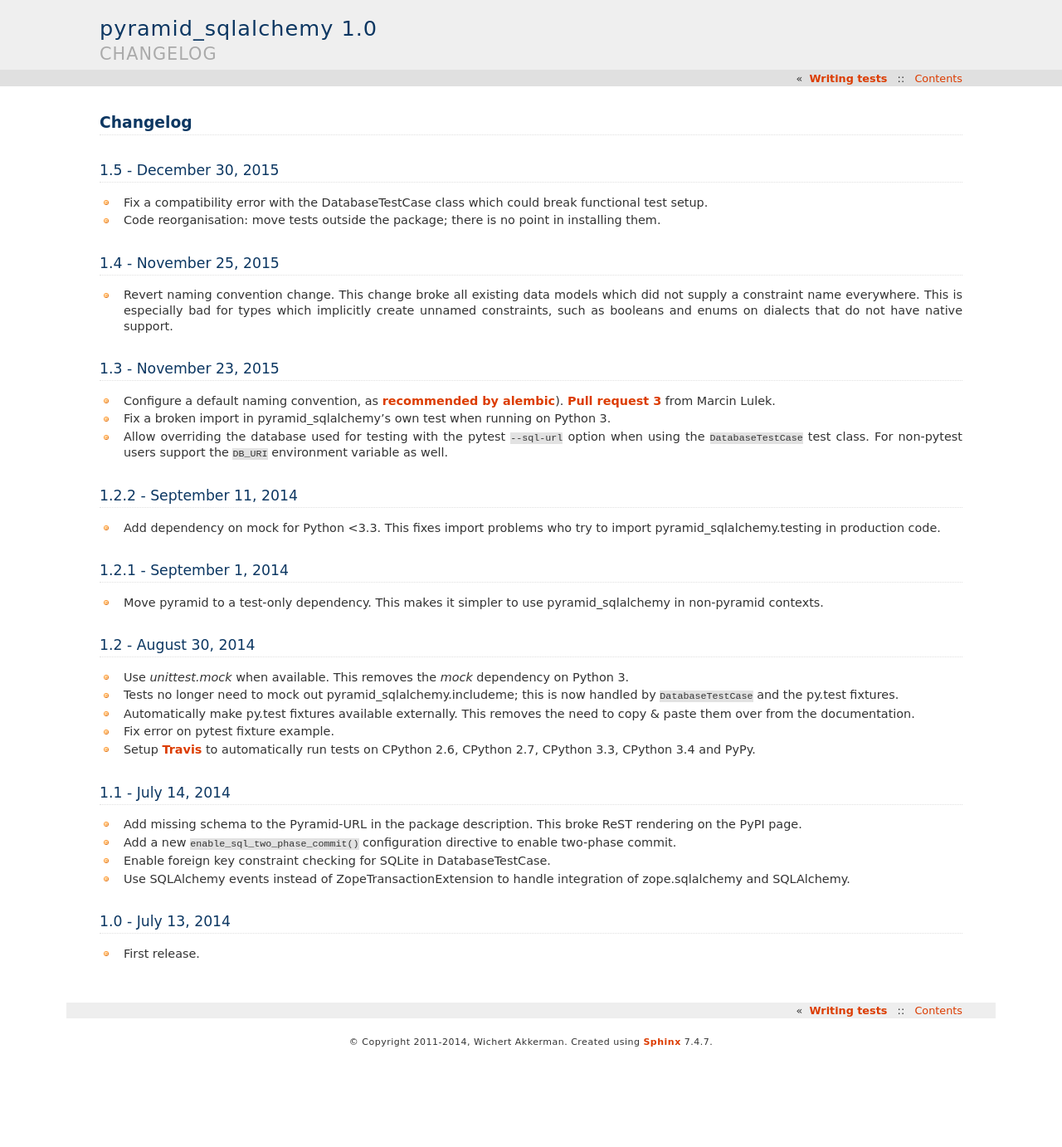
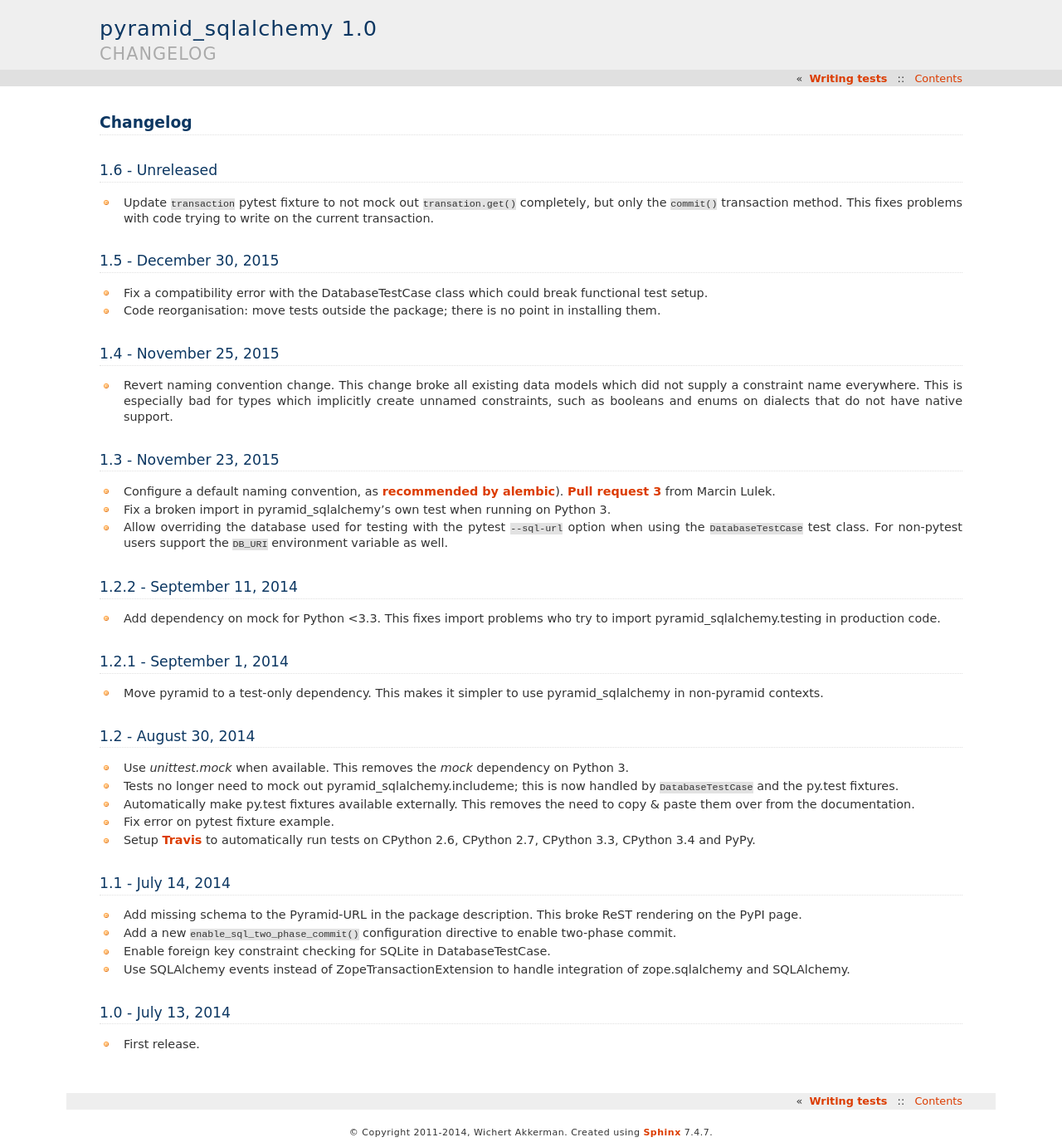
Before and after one commit to wichert/pyramid_sqlalchemy, a Sphinx documentation site: the page built from docs/changes.rst, in a window 1280 px wide. Shown: the whole page at 83% size. Built offline with Sphinx 7.4.7, drawn with Linux system fonts in a browser that asks for light colours; before the commit the page ends 1273 px from its top, so only the background shows below that.

Commit message:
Do not mock out transaction.get() completely.

```diff
--- a/docs/changes.rst
+++ b/docs/changes.rst
@@ -1,5 +1,13 @@
 Changelog
 =========
+
+1.6 - Unreleased
+-----------------------
+
+- Update ``transaction`` pytest fixture to not mock out ``transation.get()``
+  completely, but only the ``commit()`` transaction method. This fixes problems
+  with code trying to write on the current transaction.
+
 
 1.5 - December 30, 2015
 -----------------------
--- a/setup.py
+++ b/setup.py
@@ -2,7 +2,7 @@
 from setuptools import setup
 from setuptools import find_packages
 
-version = '1.5'
+version = '1.6'
 
 requires = [
         'SQLAlchemy >=0.7.0',
```
Also changed, not shown: 1 other file.
